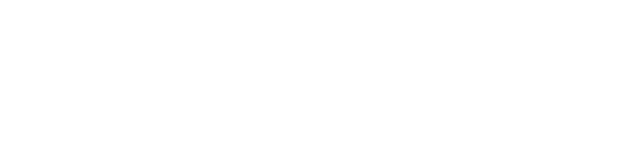
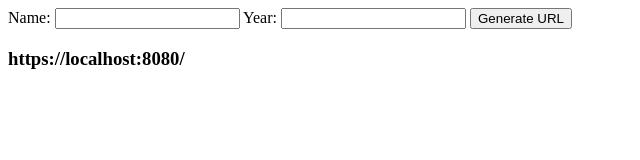
Before and after one commit to acciojob/sharable-urls-JoyPatel24, a website: page main.html in a window 1280 px wide. Shown: the whole page, without its empty margins (0-640 px from the left). Drawn offline with Linux system fonts and the light colour scheme.

Commit message:
created a submission

```diff
--- a/main.html
+++ b/main.html
@@ -1,6 +1,16 @@
 <!DOCTYPE html>
 <html>
   <body>
+	  <form id="urlForm">
+    <label for="name">Name:</label>
+    <input type="text" id="name" name="name" required>
+
+    <label for="year">Year:</label>
+    <input type="number" id="year" name="year" required>
+
+    <button type="button" id="button" onclick="updateURL()">Generate URL</button>
+</form>
+	  <h3 id="url">https://localhost:8080/</h3>
     <script type="text/javascript" src="./script.js">
 </script>
   </body>
```
